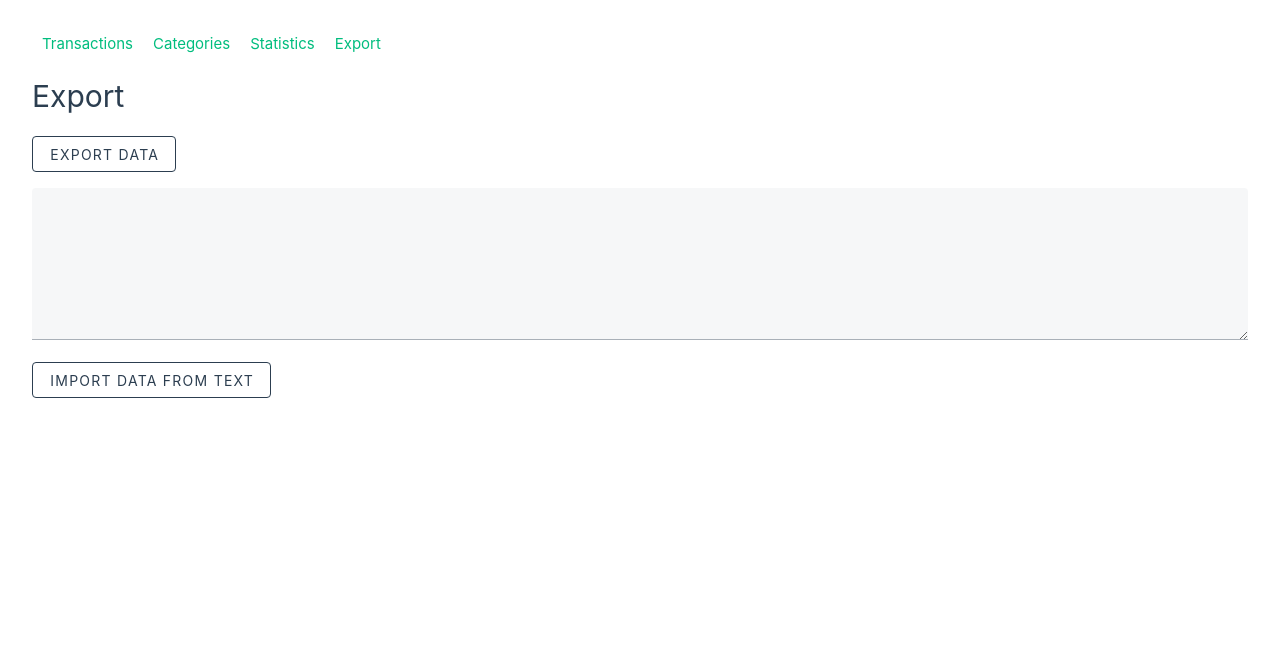
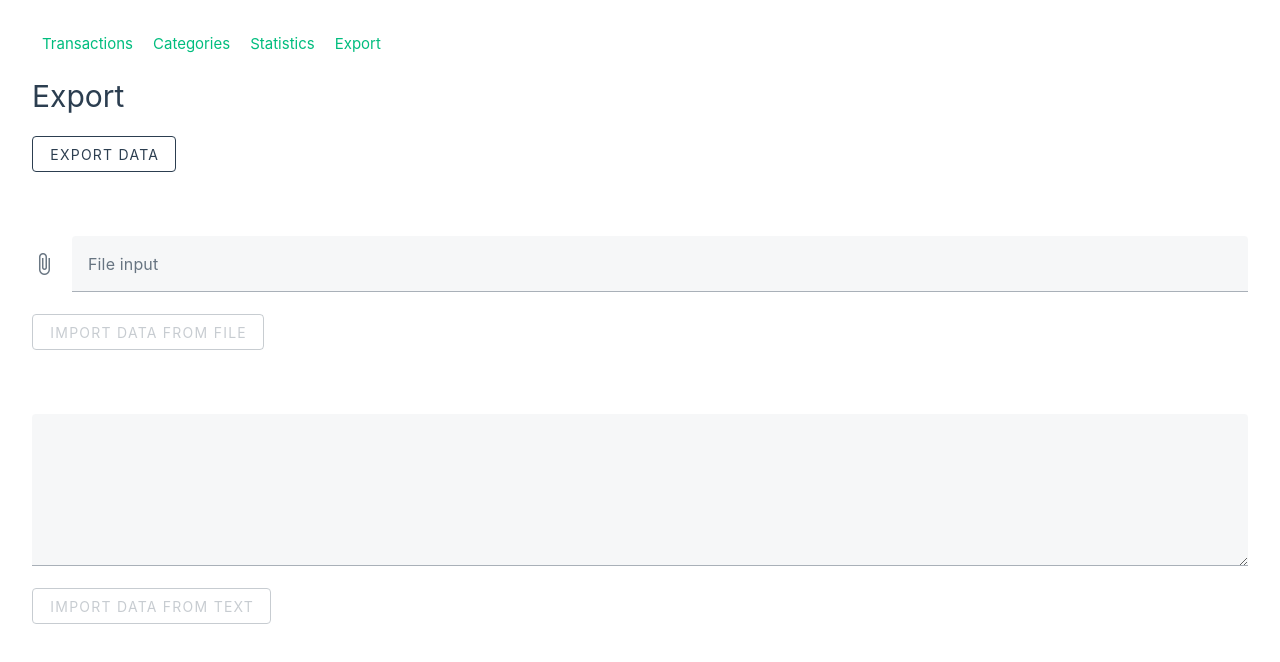
Before and after one commit to FilipTarajko/finance-manager, a Vue app: page /export in a window 1280 px wide. Shown: the top 662 px of the page. Built offline with nearby package versions, Linux system fonts and the light colour scheme.

Commit message:
Add importing data from file

```diff
--- a/src/views/ExportView.vue
+++ b/src/views/ExportView.vue
@@ -5,6 +5,7 @@ import { ref } from 'vue';
 const categoriesStore = useCategoriesStore()
 
 const textFieldData = ref("")
+let fileData = ref([])
 
 function getLocale() {
   if (navigator.languages != undefined) {
@@ -77,12 +78,25 @@ function tryImportData(stringToImport: string) {
   const result = tryParseTextIntoCategories(stringToImport)
   if ("data" in result) {
     categoriesStore.categories = result.data;
-    console.log("IMPORTED")
+    console.log(`imported data with ${result.data.length} categories`)
   } else {
     console.error(result?.errorMessage || "unknown error")
   }
   console.timeEnd("tryImportData")
 }
+
+function tryImportFromFile() {
+  const file = fileData.value[0];
+  const reader = new FileReader();
+  reader.onload = (e) => {
+    const data = (e?.target?.result);
+    if (data as string) {
+      tryImportData(data as string);
+    }
+  };
+  reader.readAsText(file);
+}
+
 </script>
 
 <template>
@@ -92,16 +106,27 @@ function tryImportData(stringToImport: string) {
     @click="exportData"
     variant="outlined"
   > export data </v-btn>
-  <!-- <br>
+  <br>
+  <br>
+  <br>
+  <v-file-input
+    v-model="fileData"
+    label="File input"
+  ></v-file-input>
   <v-btn
     class="mb-4"
-    @click="tryImportData('[]')"
+    :disabled="!fileData.length"
+    @click="tryImportFromFile()"
     variant="outlined"
-  > import data from file </v-btn> -->
+  > import data from file </v-btn>
+  <br>
+  <br>
+  <br>
   <v-textarea v-model="textFieldData">
   </v-textarea>
   <v-btn
     class="mb-4"
+    :disabled="!textFieldData"
     @click="tryImportData(textFieldData)"
     variant="outlined"
   > import data from text </v-btn>
```
